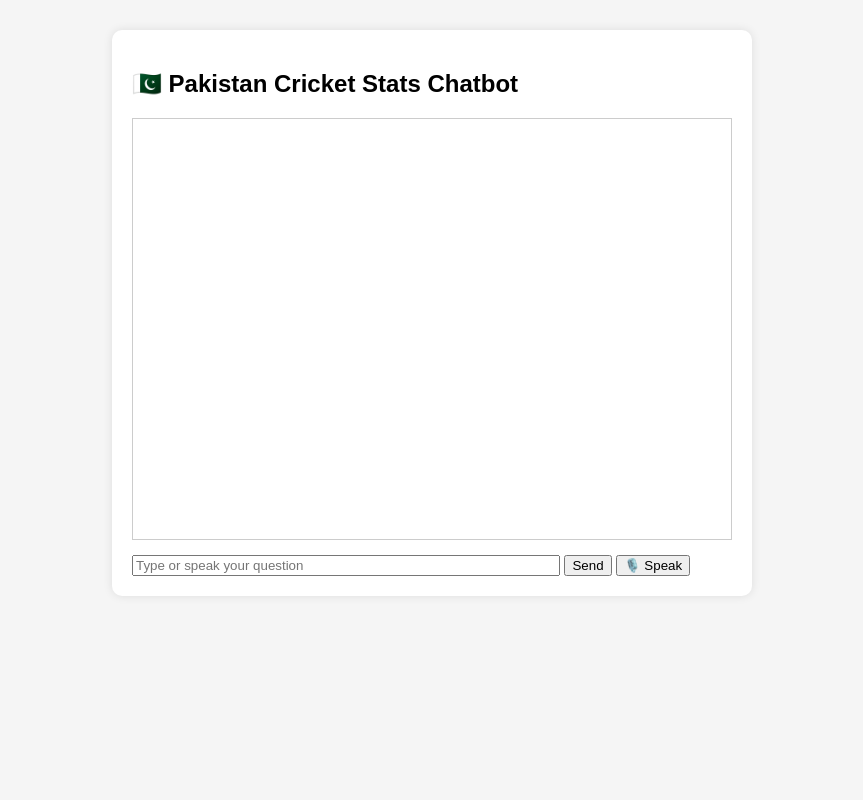
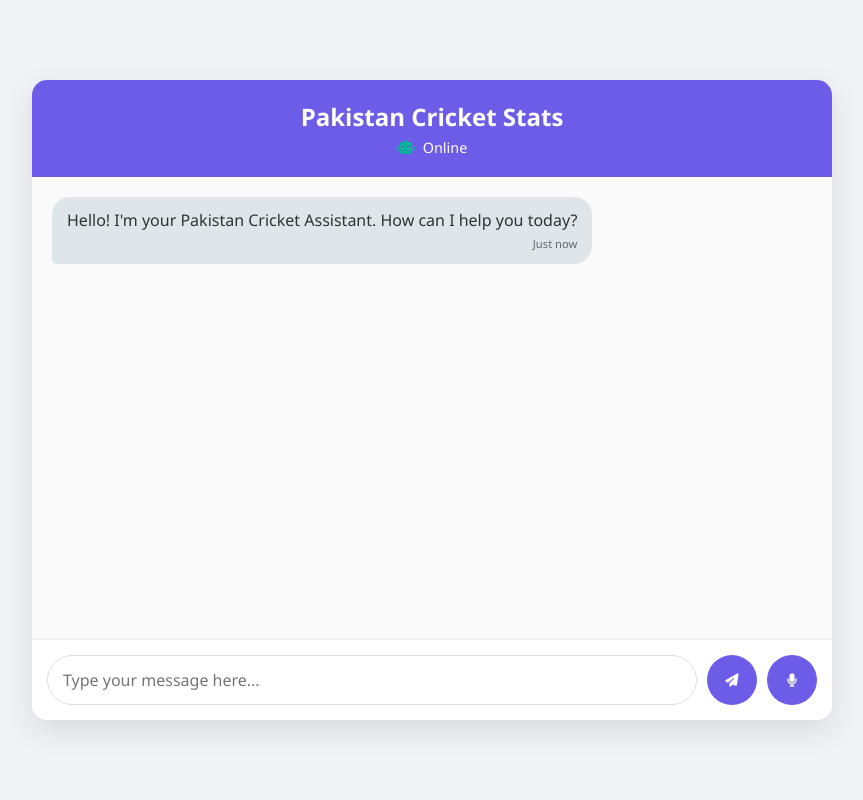
Before and after one commit to JunaidKhan04/Pakistan-Cricket-Stats, a Flask app: page / in a window 1280 px wide. Shown: the whole page, without its empty margins (208-1071 px from the left). Run offline with Flask 3, Linux system fonts and the light colour scheme.

Commit message:
button speech

```diff
--- a/templates/index.html
+++ b/templates/index.html
@@ -1,89 +1,56 @@
 <!DOCTYPE html>
-<html>
+<html lang="en">
 <head>
-    <title>Pakistan Cricket Stats</title>
-    <style>
-        body {
-            font-family: Arial, sans-serif;
-            margin: 0; padding: 0;
-            background-color: #f5f5f5;
-        }
-        .chat-container {
-            max-width: 600px;
-            margin: auto;
-            padding: 20px;
-            background: #fff;
-            margin-top: 30px;
-            border-radius: 10px;
-            box-shadow: 0 0 10px rgba(0,0,0,0.1);
-        }
-        .chat-box {
-            height: 400px;
-            overflow-y: scroll;
-            border: 1px solid #ccc;
-            padding: 10px;
-            margin-bottom: 15px;
-        }
-        .chat-box div {
-            margin-bottom: 10px;
-        }
-        .user {
-            text-align: right;
-            color: blue;
-        }
-        .bot {
-            text-align: left;
-            color: green;
-        }
-    </style>
+    <meta charset="UTF-8">
+    <meta name="viewport" content="width=device-width, initial-scale=1.0">
+    <title>Pakistan Cricket Assistant</title>
+    <link rel="stylesheet" href="/static/styles.css">
+    <link rel="stylesheet" href="https://cdnjs.cloudflare.com/ajax/libs/font-awesome/6.4.0/css/all.min.css">
 </head>
 <body>
     <div class="chat-container">
-        <h2>🇵🇰 Pakistan Cricket Stats Chatbot</h2>
-        <div class="chat-box" id="chatBox"></div>
+        <div class="chat-header">
+            <h1>Pakistan Cricket Stats</h1>
+            <div class="bot-info">
+                <i class="fas fa-robot"></i>
+                <span>Online</span>
+            </div>
+        </div>
 
-        <input type="text" id="userInput" placeholder="Type or speak your question" style="width:70%;">
-        <button onclick="sendMessage()">Send</button>
-        <button onclick="startRecognition()">🎙️ Speak</button>
+        <div class="chat-messages" id="chat-messages">
+            <div class="message bot-message">
+                <div class="message-content">
+                    <p>Hello! I'm your Pakistan Cricket Assistant. How can I help you today?</p>
+                </div>
+                <div class="message-time">Just now</div>
+            </div>
+        </div>
+
+        <form class="chat-input" id="chat-form">
+            <input type="text" id="user_input" name="user_input" placeholder="Type your message here..." autocomplete="on" required>
+            <button type="submit">
+                <i class="fas fa-paper-plane"></i>
+            </button>
+            <!-- 🎙️ Microphone Button -->
+            <button type="button" onclick="startRecognition()" title="Speak">
+                <i class="fas fa-microphone"></i>
+            </button>
+        </form>
     </div>
 
+    <!-- Your existing scripts.js -->
+    <script src="/static/scripts.js"></script>
+
+    <!-- 🎤 Voice-to-Text + 🔊 Text-to-Speech -->
     <script>
-        const chatBox = document.getElementById('chatBox');
-
-        function appendMessage(sender, message) {
-            const div = document.createElement('div');
-            div.className = sender;
-            div.innerText = message;
-            chatBox.appendChild(div);
-            chatBox.scrollTop = chatBox.scrollHeight;
-        }
-
-        function sendMessage() {
-            const userInput = document.getElementById('userInput');
-            const message = userInput.value;
-            if (!message.trim()) return;
-
-            appendMessage('user', message);
-            userInput.value = '';
-
-            fetch('/ask', {
-                method: 'POST',
-                headers: { 'Content-Type': 'application/json' },
-                body: JSON.stringify({ question: message })
-            })
-            .then(res => res.json())
-            .then(data => {
-                appendMessage('bot', data.answer);
-                speakText(data.answer);
-            });
-        }
-
+        // Text-to-Speech: bot speaks the reply
         function speakText(text) {
             const synth = window.speechSynthesis;
             const utterance = new SpeechSynthesisUtterance(text);
             synth.speak(utterance);
         }
 
+        // Speech Recognition: user speaks the question
         const recognition = new (window.SpeechRecognition || window.webkitSpeechRecognition)();
         recognition.lang = 'en-US';
 
@@ -93,8 +60,10 @@
 
         recognition.onresult = function(event) {
             const transcript = event.results[0][0].transcript;
-            document.getElementById('userInput').value = transcript;
-            sendMessage();
+            document.getElementById('user_input').value = transcript;
+
+            // Optionally auto-submit the form
+            document.getElementById('chat-form').requestSubmit();
         };
     </script>
 </body>
```
